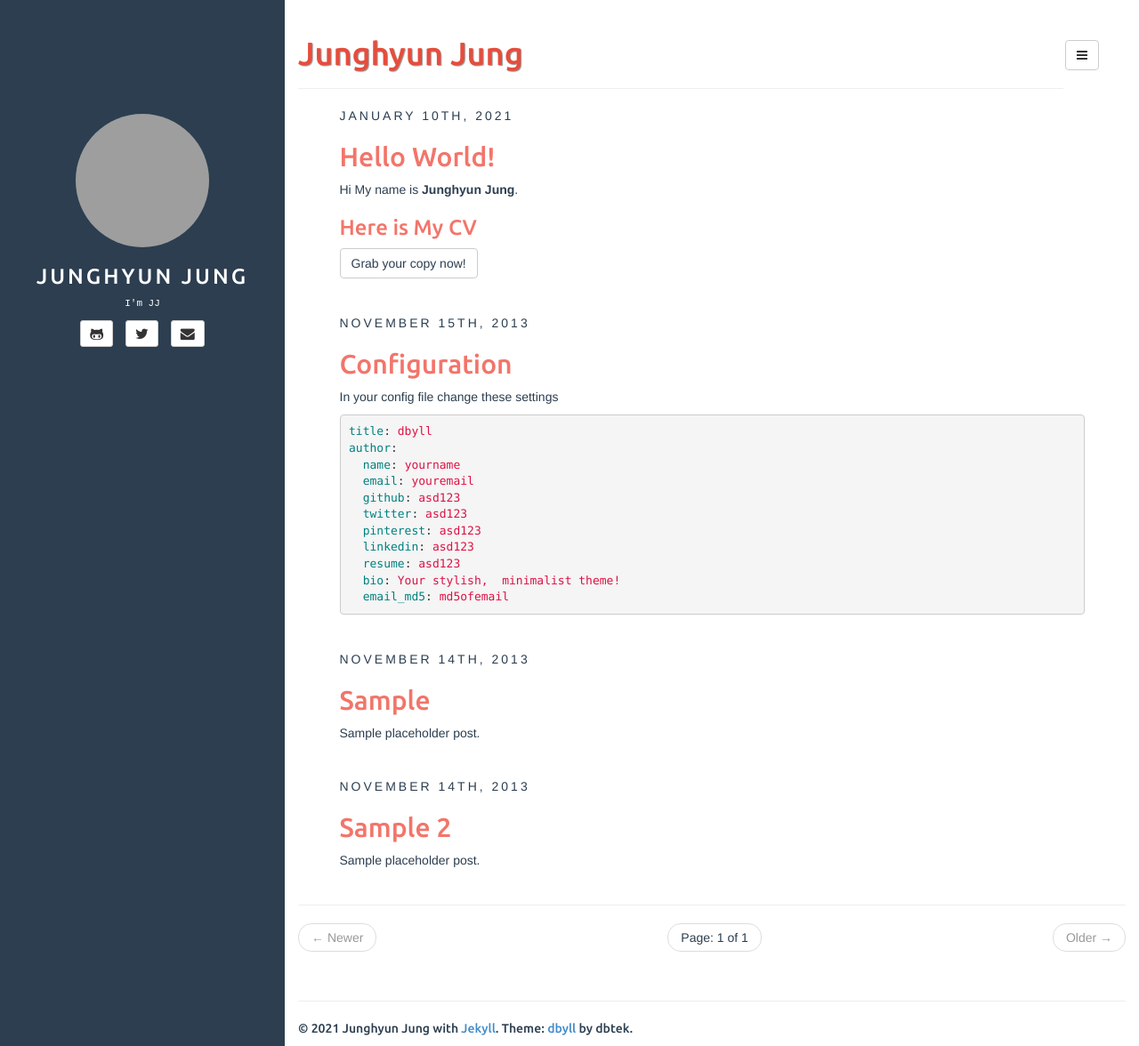
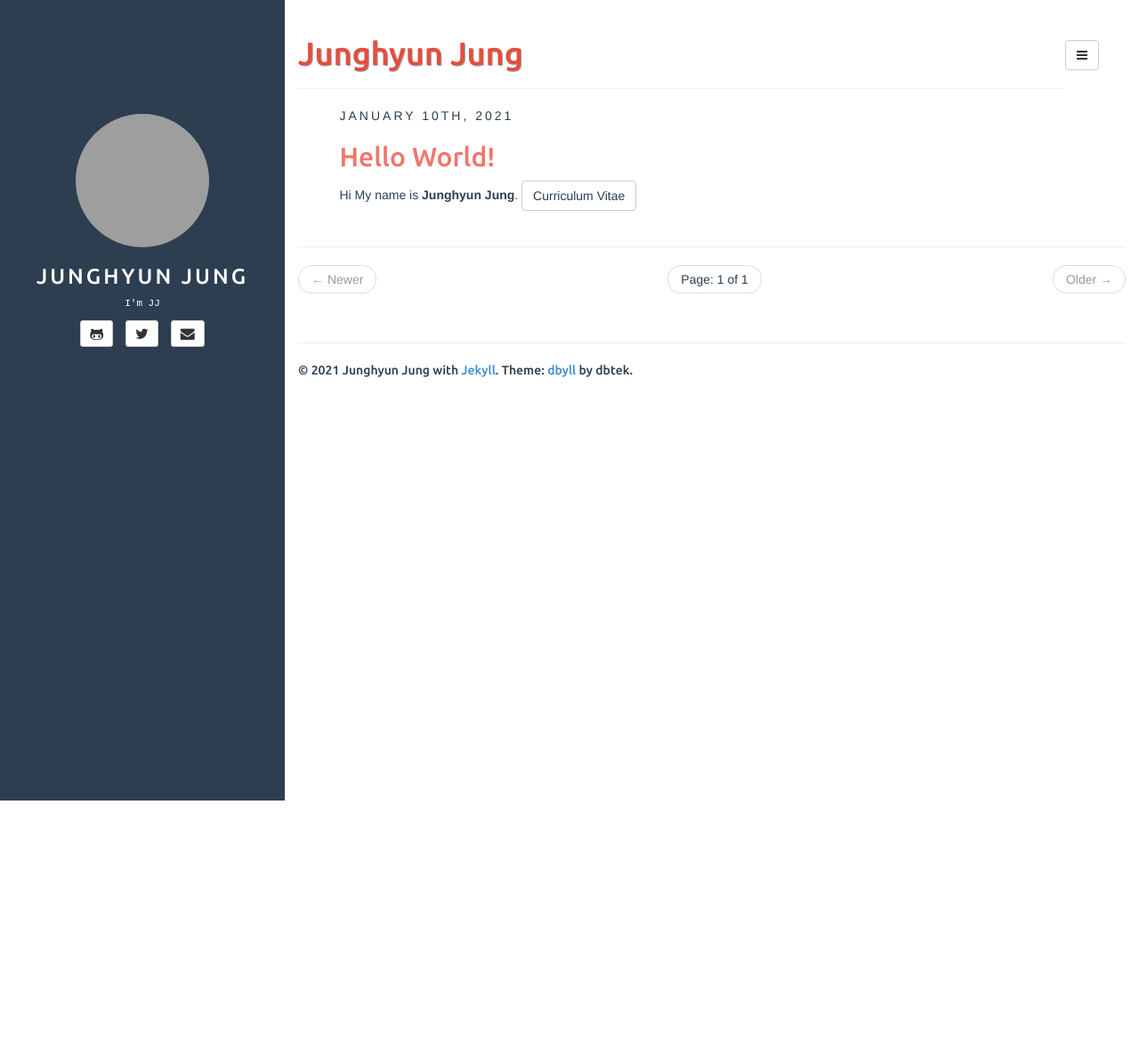
Before and after one commit to junghyunJJ/junghyunJJ.github.io, a Jekyll site: the page built from index.html, in a window 1280 px wide and 1176 px high. Shown: the whole window at 89% size. Built offline with Jekyll 4.4.1, drawn with Linux system fonts in a browser that asks for light colours; the list of posts is cut into pages by our own code; grey boxes are pictures that could not be loaded.

Commit message:
“hiii”

```diff
--- a/_posts/2013-11-14-sample-2.md
+++ /dev/null
@@ -1,11 +0,0 @@
----
-layout: post
-title: Sample 2
-categories: [general, demo, sample]
-tags: [demo, dbyll, dbtek, sample2]
-description: Sample placeholder post.
----
-
-Lorem ipsum dolor sit amet,  consectetur adipisicing elit,  sed do eiusmod tempor incididunt ut labore et dolore magna aliqua. Ut enim ad minim veniam,  quis nostrud exercitation ullamco laboris nisi ut aliquip ex ea commodo consequat. Duis aute irure dolor in reprehenderit in voluptate velit esse cillum dolore eu fugiat nulla pariatur. Excepteur sint occaecat cupidatat non proident,  sunt in culpa qui officia deserunt mollit anim id est laborum.
-
-Lorem ipsum dolor sit amet,  consectetur adipisicing elit,  sed do eiusmod tempor incididunt ut labore et dolore magna aliqua. Ut enim ad minim veniam,  quis nostrud exercitation ullamco laboris nisi ut aliquip ex ea commodo consequat. Duis aute irure dolor in reprehenderit in voluptate velit esse cillum dolore eu fugiat nulla pariatur. Excepteur sint occaecat cupidatat non proident,  sunt in culpa qui officia deserunt mollit anim id est laborum.
--- a/_posts/2013-11-15-configuration.md
+++ /dev/null
@@ -1,23 +0,0 @@
----
-layout: post
-title: Configuration
-categories: [general, setup, demo]
-tags: [demo, dbyll, dbtek, setup]
-fullview: true
----
-
-In your config file change these settings
-
-{% highlight yaml %}
-title: dbyll
-author:
-  name: yourname
-  email: youremail
-  github: asd123
-  twitter: asd123
-  pinterest: asd123
-  linkedin: asd123
-  resume: asd123
-  bio: Your stylish,  minimalist theme!
-  email_md5: md5ofemail
-{% endhighlight %}
--- a/_posts/2021-01-10-hello-world.md
+++ b/_posts/2021-01-10-hello-world.md
@@ -8,7 +8,4 @@ comments: true
 ---
 
 Hi My name is **Junghyun Jung**.
-
-### Here is My CV
-
-<a class="btn btn-default" href="JJ_CV.pdf">Grab your copy now!</a>
+<a class="btn btn-default" href="JJ_CV.pdf">Curriculum Vitae</a>
```
Also changed, not shown: _posts/2013-11-14-sample.md (deleted, +0 -17 lines).
